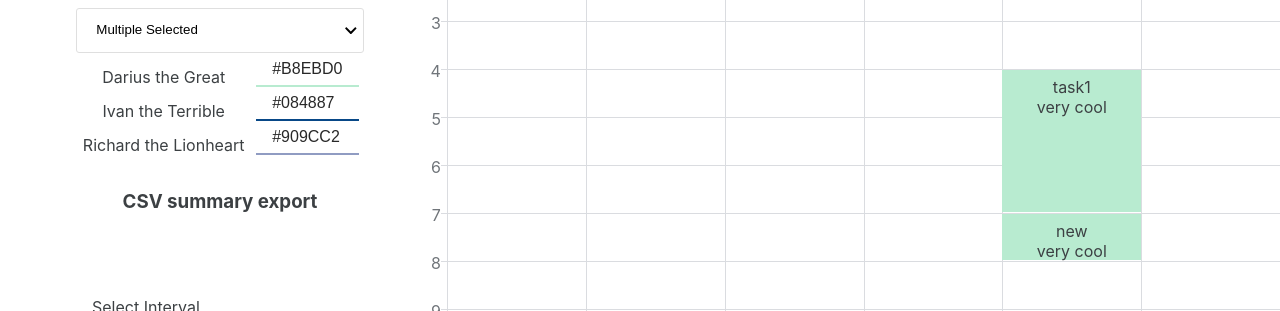
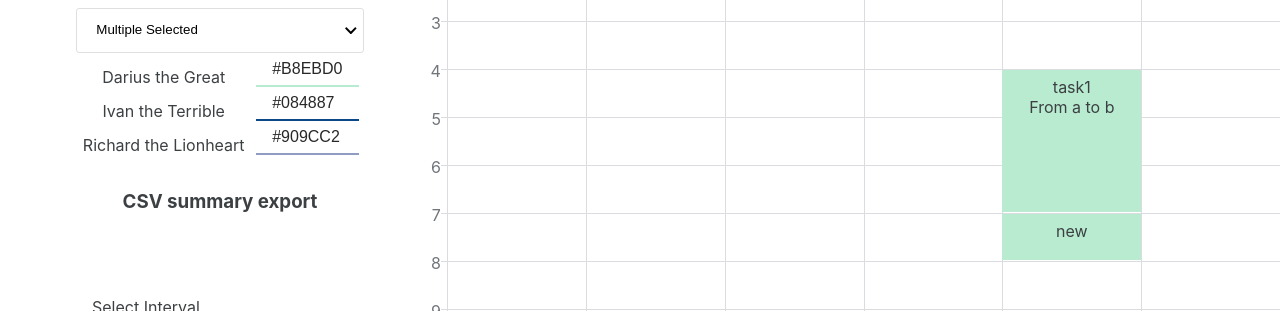
Before and after one commit to moa-novae/rose_rocket, a React (Create React App) app: page / in a window 1280 px wide. Shown: the part 237-548 px from the top of the page. Built offline with nearby package versions, Linux system fonts and the light colour scheme.

Commit message:
Style task blocks so text don't over flow

```diff
--- a/src/components/Calendar/DayColumn/Task/Task.js
+++ b/src/components/Calendar/DayColumn/Task/Task.js
@@ -26,6 +26,11 @@
   // choose font colour dynamically depending on bg
   const taskFontColour =
     bgBrightness(taskBgColour) === "bright" ? "#3c4043" : "#fafafa";
+  // -0.1 and +0.05 allows sliver of space between connective tasks
+  const taskHeightNum = 3 * taskInfo.duration - 0.1;
+  const taskHeight = `${taskHeightNum}em`;
+  const top = `${3 * taskInfo.hour + 0.05}em`;
+  const width = `${100 - lane * 4}%`;
   return (
     <>
       {taskInfo && (
@@ -45,9 +50,9 @@
             className="task"
             // -0.1 and +0.05 allows sliver of space between connective tasks
             style={{
-              height: `${3 * taskInfo.duration - 0.1}em`,
-              top: `${3 * taskInfo.hour + 0.05}em`,
-              width: `${100 - lane * 4}%`,
+              height: taskHeight,
+              top,
+              width,
               backgroundColor: taskBgColour,
               color: taskFontColour,
             }}
@@ -56,7 +61,10 @@
             }}
           >
             <div className="task-name">{taskInfo.name}</div>
-            <div className="task-description">{taskInfo.description}</div>
+            {/* only allow rendering of location when height larger than 3em */}
+            {taskHeightNum > 3 && (
+              <div className="task-description">{`From ${taskInfo.location.start} to ${taskInfo.location.finish}`}</div>
+            )}
           </div>
         </>
       )}
--- a/src/components/Calendar/DayColumn/Task/task.scss
+++ b/src/components/Calendar/DayColumn/Task/task.scss
@@ -3,10 +3,14 @@
   width: 90%;
   padding: 5%;
   box-sizing: border-box;
+  display: flex;
+  flex-direction: column;
+  justify-content: flex-start;
   div {
     overflow: hidden;
     text-overflow: ellipsis;
-    word-wrap: break-word
+    word-wrap: break-word;
+    max-height: 70%;
   }
   &:hover {
     z-index: 100;
```
